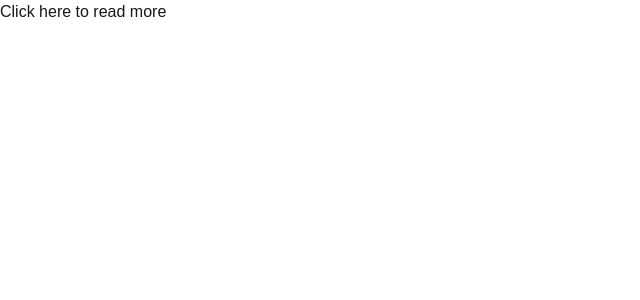
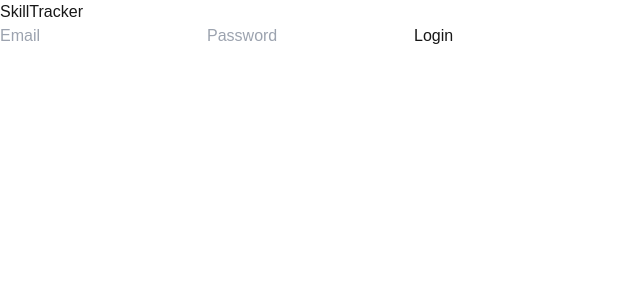
Before and after one commit to Tildss/SkillTracker, a Next.js app: page / in a window 1280 px wide. Shown: the top 300 px of the page, without its empty margins (0-640 px from the left). Built offline with nearby package versions, Linux system fonts and the light colour scheme.

Commit message:
en cours de réalisation login

```diff
--- a/src/app/layout.js
+++ b/src/app/layout.js
@@ -13,8 +13,8 @@
 });
 
 export const metadata = {
-  title: "Create Next App",
-  description: "Generated by create next app",
+  title: "SkillTracker",
+  description: "Tracker de Skill by BSI",
 };
 
 export default function RootLayout({ children }) {
@@ -23,6 +23,9 @@
       <body
         className={`${geistSans.variable} ${geistMono.variable} antialiased`}
       >
+        <header>
+          <h1>SkillTracker</h1>
+        </header>
         {children}
       </body>
     </html>
--- a/src/app/page.js
+++ b/src/app/page.js
@@ -1,26 +1,35 @@
 "use client";
-
+import { FormEvent } from "react";
 import { useRouter } from "next/navigation";
 
-import Button from "./component/Button";
-
-// import { useRouter } from "next/navigation";
-
-// export default function Home() {
-//   const router = useRouter();
-
-//   return (
-//     <button onClick={() => router.push("/dashboard")}>
-//       Click here to read more
-//     </button>
-//   );
-// }
-export default function Home() {
+export default function LoginPage() {
   const router = useRouter();
 
+  async function handleSubmit(event) {
+    event.preventDefault();
+
+    const formData = new FormData(event.currentTarget);
+    const email = formData.get("email");
+    const password = formData.get("password");
+
+    const response = await fetch("/api/auth/login", {
+      method: "POST",
+      headers: { "Content-Type": "application/json" },
+      body: JSON.stringify({ email, password }),
+    });
+
+    if (response.ok) {
+      router.push("./dashboard/page.jsx");
+    } else {
+      // Handle errors
+    }
+  }
+
   return (
-    <button onClick={() => router.push("/dashboard")}>
-      Click here to read more
-    </button>
+    <form onSubmit={handleSubmit}>
+      <input type="email" name="email" placeholder="Email" required />
+      <input type="password" name="password" placeholder="Password" required />
+      <button type="submit">Login</button>
+    </form>
   );
 }
```
Also changed, not shown: src/pages/api/auth/login.js (added, +16 -0 lines).
